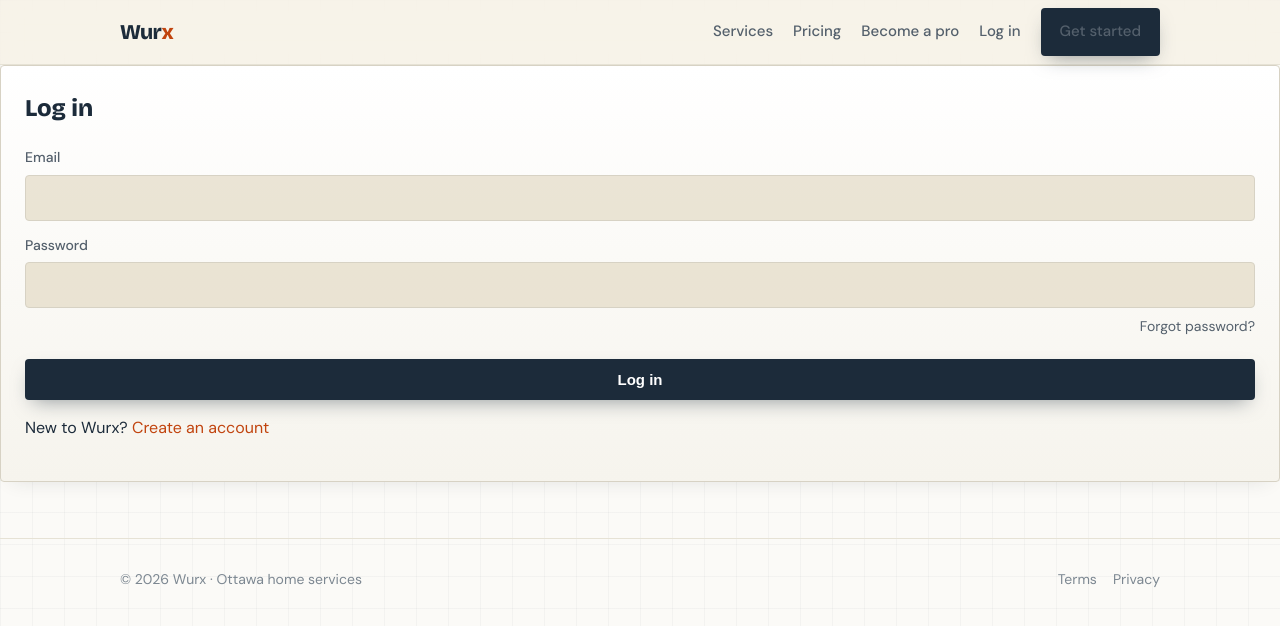
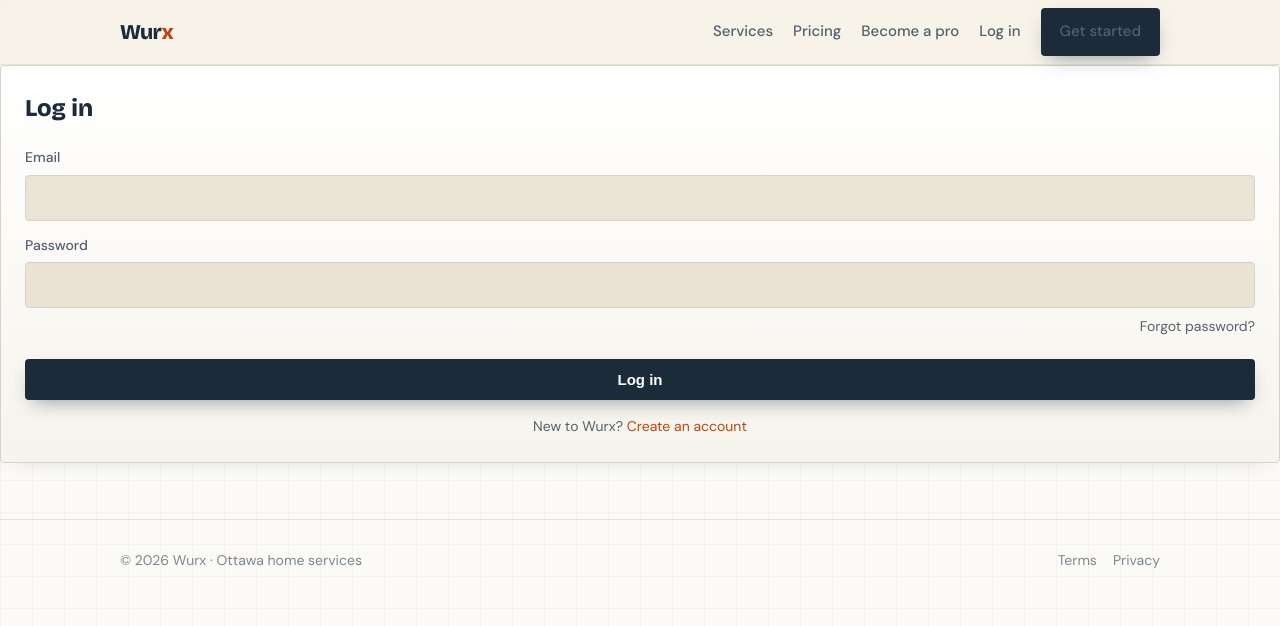
Before and after one commit to harbourviewcompany-create/Wurx, a Next.js app: page /login in a window 1280 px wide. Shown: the top 626 px of the page. Built offline with nearby package versions, Linux system fonts and the light colour scheme; no server answers.

Commit message:
Fix undefined .form-note style, dedupe CI check names (#58)

```diff
--- a/app/globals.css
+++ b/app/globals.css
@@ -182,6 +182,9 @@ input[type="radio"]:focus {
 .form-error {
   background: rgba(168, 59, 50, 0.12); border: 1px solid rgba(168, 59, 50, 0.4); color: #6b241d;
   padding: 10px 12px; border-radius: 4px; font-size: 14px; margin-bottom: 8px;
+}
+.form-note {
+  text-align: center; font-size: 14px; color: var(--muted); margin: 16px 0 0; line-height: 1.55;
 }
 /* Service picker chips used on provider apply + edit profile */
 .service-check-grid {
```
Also changed, not shown: 1 other file (tests, documents, lock files or other folders).
